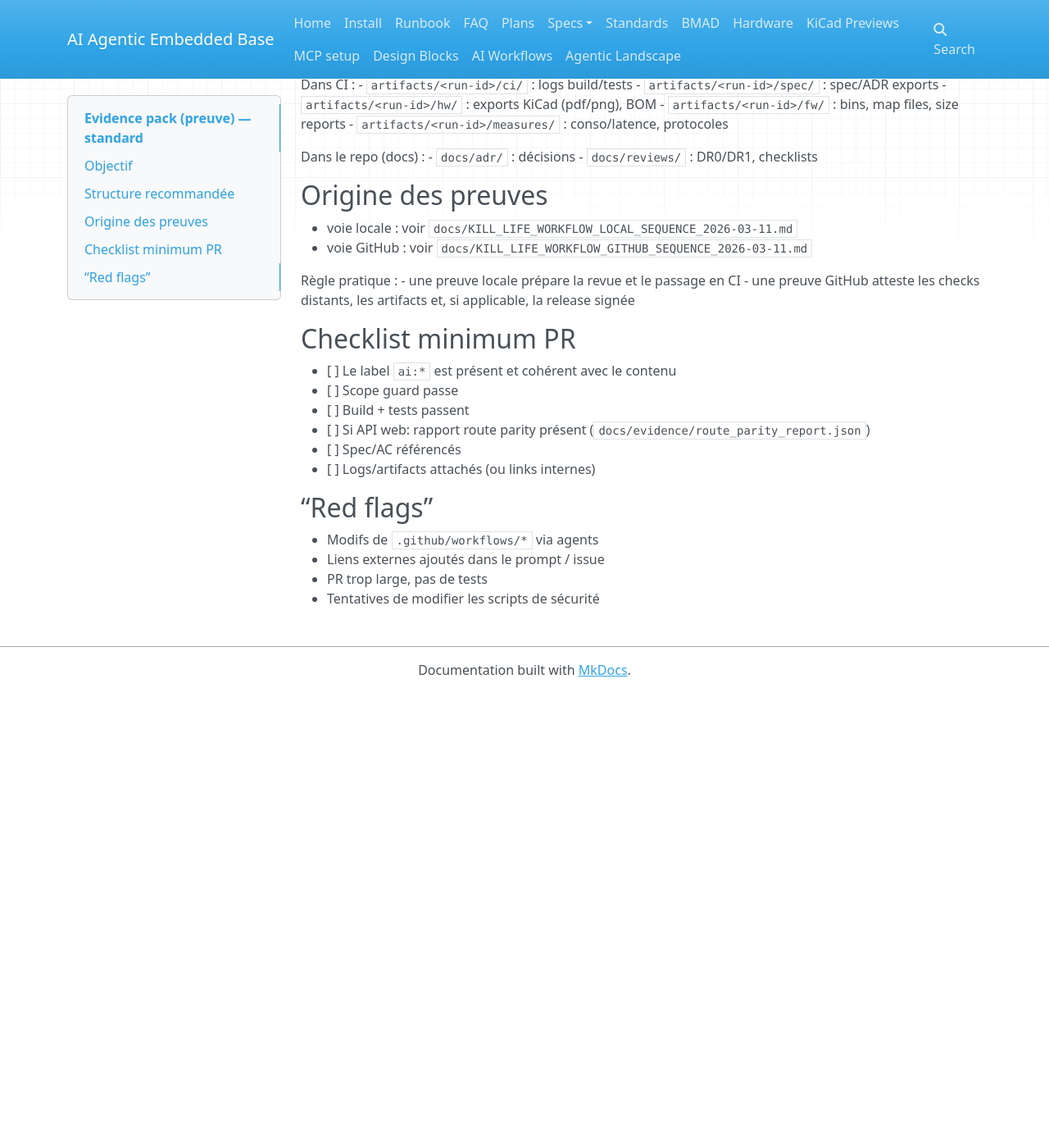
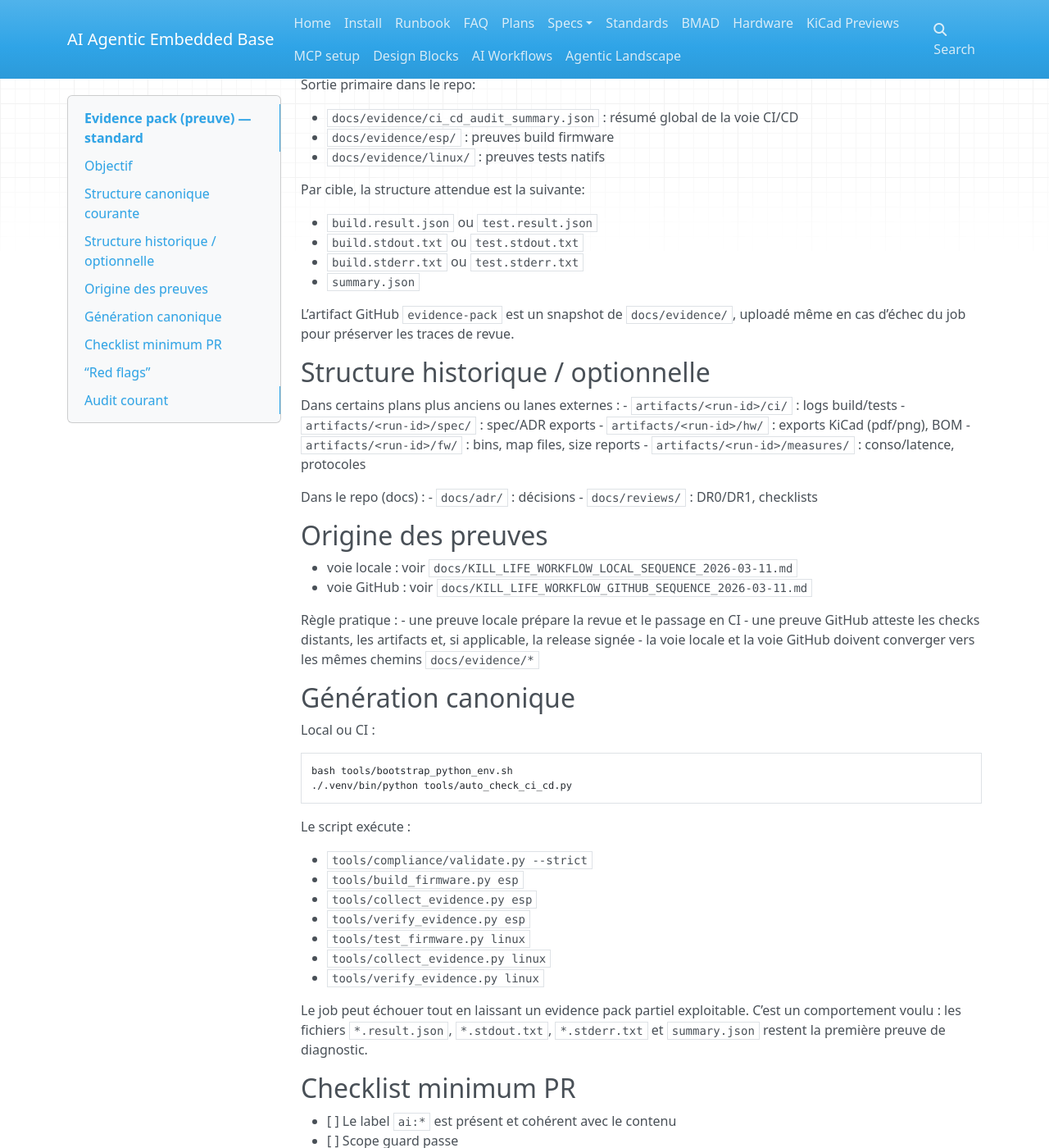
Before and after one commit to electron-rare/Kill_LIFE, an MkDocs documentation site: the page built from docs/evidence/evidence_pack.md, in a window 1280 px wide and 1400 px high, scrolled down 304 px. Shown: the whole window at 82% size. Built offline with MkDocs 1.6.1, drawn with Linux system fonts in a browser that asks for light colours; nearby versions of some CDN libraries; before the commit the page ends 1149 px from its top, so only the background shows below that; some of the changed text lies outside the part shown.

Commit message:
docs: align evidence pack workflow with canonical evidence lane

````diff
--- a/docs/evidence/evidence_pack.md
+++ b/docs/evidence/evidence_pack.md
@@ -7,9 +7,26 @@ Un **evidence pack** est un ensemble d’artefacts qui rend une PR vérifiable e
 - Prouver que les tests/gates ont tourné
 - Permettre une review rapide
 
-## Structure recommandée
+## Structure canonique courante
 
-Dans CI :
+Sortie primaire dans le repo:
+
+- `docs/evidence/ci_cd_audit_summary.json` : résumé global de la voie CI/CD
+- `docs/evidence/esp/` : preuves build firmware
+- `docs/evidence/linux/` : preuves tests natifs
+
+Par cible, la structure attendue est la suivante:
+
+- `build.result.json` ou `test.result.json`
+- `build.stdout.txt` ou `test.stdout.txt`
+- `build.stderr.txt` ou `test.stderr.txt`
+- `summary.json`
+
+L’artifact GitHub `evidence-pack` est un snapshot de `docs/evidence/`, uploadé même en cas d’échec du job pour préserver les traces de revue.
+
+## Structure historique / optionnelle
+
+Dans certains plans plus anciens ou lanes externes :
 - `artifacts/<run-id>/ci/` : logs build/tests
 - `artifacts/<run-id>/spec/` : spec/ADR exports
 - `artifacts/<run-id>/hw/` : exports KiCad (pdf/png), BOM
@@ -28,6 +45,28 @@ Dans le repo (docs) :
 Règle pratique :
 - une preuve locale prépare la revue et le passage en CI
 - une preuve GitHub atteste les checks distants, les artifacts et, si applicable, la release signée
+- la voie locale et la voie GitHub doivent converger vers les mêmes chemins `docs/evidence/*`
+
+## Génération canonique
+
+Local ou CI :
+
+```bash
+bash tools/bootstrap_python_env.sh
+./.venv/bin/python tools/auto_check_ci_cd.py
+```
+
+Le script exécute :
+
+- `tools/compliance/validate.py --strict`
+- `tools/build_firmware.py esp`
+- `tools/collect_evidence.py esp`
+- `tools/verify_evidence.py esp`
+- `tools/test_firmware.py linux`
+- `tools/collect_evidence.py linux`
+- `tools/verify_evidence.py linux`
+
+Le job peut échouer tout en laissant un evidence pack partiel exploitable. C’est un comportement voulu : les fichiers `*.result.json`, `*.stdout.txt`, `*.stderr.txt` et `summary.json` restent la première preuve de diagnostic.
 
 ## Checklist minimum PR
 - [ ] Le label `ai:*` est présent et cohérent avec le contenu
@@ -42,3 +81,7 @@ Règle pratique :
 - Liens externes ajoutés dans le prompt / issue
 - PR trop large, pas de tests
 - Tentatives de modifier les scripts de sécurité
+
+## Audit courant
+
+- Voir `docs/EVIDENCE_ALIGNMENT_2026-03-11.md` pour la fermeture de `K-DA-006`.
````
Also changed, not shown: README.md (+2 -1 lines), docs/EVIDENCE_ALIGNMENT_2026-03-11.md (added, +48 -0 lines), docs/KILL_LIFE_WORKFLOW_GITHUB_SEQUENCE_2026-03-11.md (+8 -4 lines), docs/badges/evidence_pack.md (+12 -7 lines), docs/plans/REPO_DEEP_ANALYSIS_2026-03-11.md (+2 -1 lines), 1 other file.
